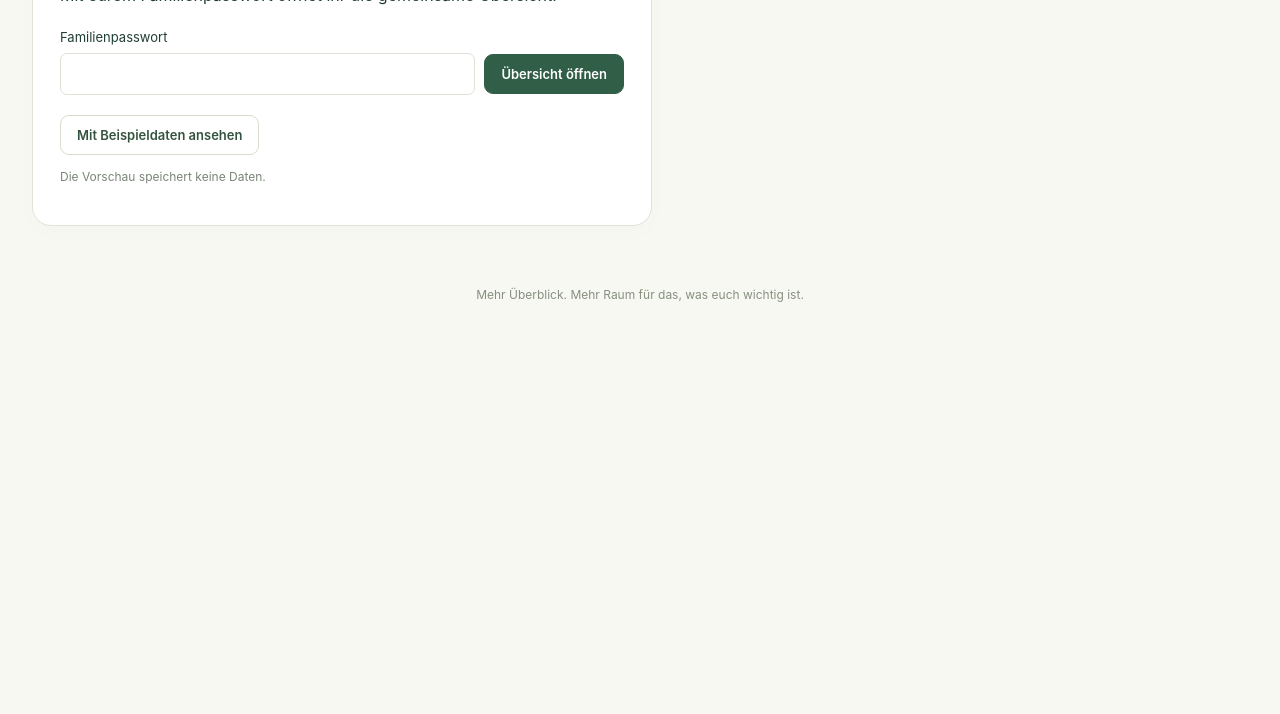
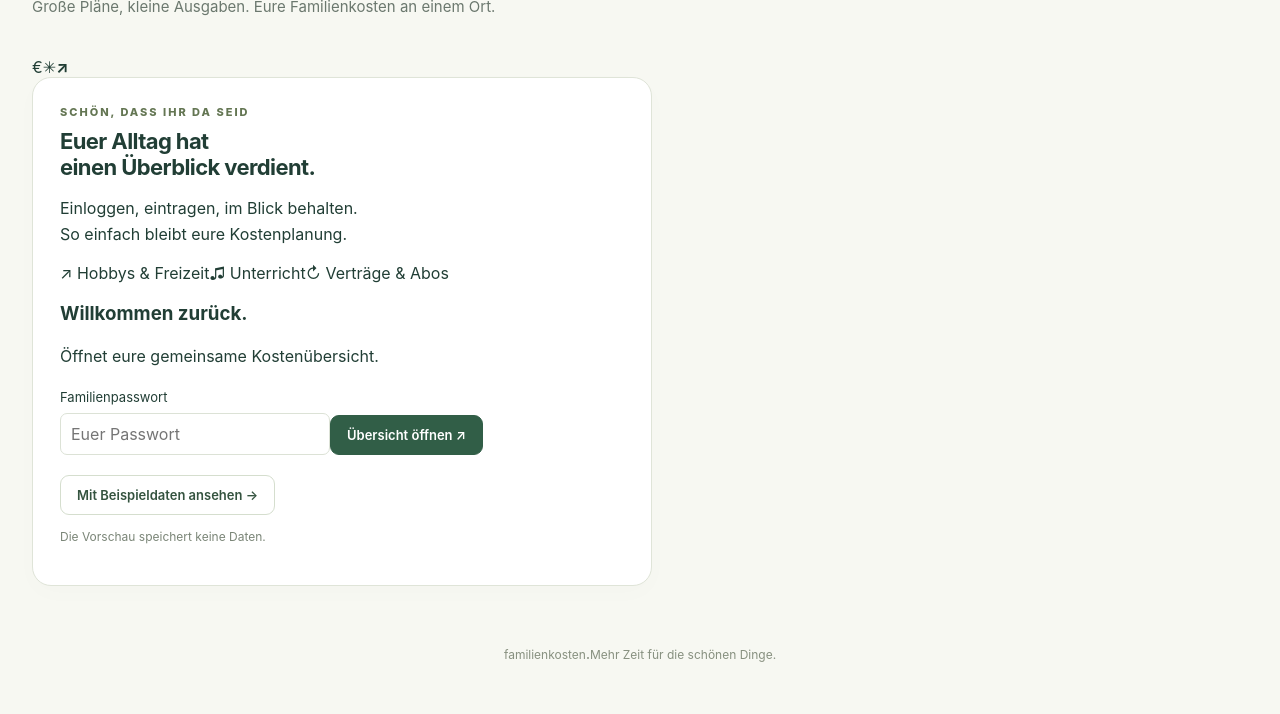
Before and after one commit to anonyymmfake-svg/familienkosten, a website: page public/index.html in a window 1280 px wide. Shown: the part 514-1228 px from the top of the page. Before the commit the page ends 868 px from the top, so only its background shows below. Drawn offline with Linux system fonts and the light colour scheme.

Commit message:
Refresh family budget design with color and live cost distribution

```diff
--- a/public/index.html
+++ b/public/index.html
@@ -1,8 +1,9 @@
 <!doctype html>
-<html lang="de"><head><meta charset="utf-8"><meta name="viewport" content="width=device-width, initial-scale=1"><title>Familienkosten · Alles im Blick</title><link rel="stylesheet" href="style.css"><script src="config.js" defer></script><script src="app.js" defer></script></head>
-<body><header><a href="./" class="brand"><span class="logo">f.</span> familienkosten</a><span>Gemeinsam planen. Klarer sehen.</span><button id="logout" hidden>Abmelden</button></header>
-<main><div class="eyebrow">EUER HAUSHALTSBUCH</div><h1>Kleine Hobbys.<br>Der ganze Überblick.</h1><p class="intro">Was kostet der Alltag? Sammelt eure monatlichen Ausgaben an einem Ort – für jede Person, ganz übersichtlich.</p>
-<section id="login" class="panel"><h2>Willkommen bei euch.</h2><p>Mit eurem Familienpasswort öffnet ihr die gemeinsame Übersicht.</p><form id="loginForm"><label for="password">Familienpasswort</label><div class="actions"><input id="password" type="password" autocomplete="current-password" required><button class="primary">Übersicht öffnen</button></div></form><button id="demo">Mit Beispieldaten ansehen</button><p class="muted">Die Vorschau speichert keine Daten.</p></section>
-<section id="workspace" hidden><div class="stats"><article><span>Monatliche Gesamtkosten</span><strong id="monthly">0,00 €</strong><small>Alle Personen zusammen</small></article><article><span>Auf ein Jahr gerechnet</span><strong id="yearly">0,00 €</strong><small>Bei gleichbleibenden Ausgaben</small></article><article class="green"><span>Eure Familie</span><strong id="count">0 Personen</strong><small>Ein Überblick für alle</small></article></div>
-<section class="panel"><div class="toolbar"><div><div class="eyebrow">MONATLICHE AUSGABEN</div><h2>Wer gibt wofür aus?</h2></div><div class="actions"><button id="addPerson">+ Person</button><button id="addRow" class="primary">+ Kostenart</button></div></div><p class="muted">Namen und Beträge direkt in der Tabelle bearbeiten. Alle Beträge in Euro pro Monat.</p><div class="table-wrap"><table id="budget"></table></div><div class="bottom"><span id="saveStatus">Noch keine Änderungen.</span><div class="actions"><button id="reload">Neu laden</button><button id="export">CSV exportieren</button><button id="save" class="primary">Änderungen speichern</button></div></div></section></section>
-<p id="message" role="status" aria-live="polite"></p><footer>Mehr Überblick. Mehr Raum für das, was euch wichtig ist.</footer></main></body></html>
+<html lang="de"><head><meta charset="utf-8"><meta name="viewport" content="width=device-width, initial-scale=1"><title>Familienkosten · Alles im Blick</title><link rel="stylesheet" href="style.css?v=2"><script src="config.js" defer></script><script src="app.js?v=2" defer></script></head>
+<body><header><a href="./" class="brand"><span class="logo">f.</span> familienkosten.</a><span>UNSER ALLTAG. UNSERE ZAHLEN.</span><button id="logout" hidden>Abmelden ↗</button></header>
+<aside class="sidebar"><div class="side-label">ZUHAUSE</div><a class="nav-active" href="#workspace"><span>▦</span> Kostenübersicht <b>01</b></a><div class="side-note"><span aria-hidden="true">✳</span><h3>Platz für<br>Lieblingsdinge.</h3><p>Vom Sportverein bis zum Klavierunterricht: Hier kommt alles zusammen.</p><div class="note-tags"><span>Hobbys</span><span>Alltag</span><span>Familie</span></div></div><div class="side-bottom">● Für euren Familienalltag</div></aside>
+<main><div class="page-top"><div class="eyebrow">FAMILIE / FINANZEN</div><span class="period">↻ &nbsp; Monatliche Kosten</span></div><div class="page-heading"><div><h1>Alles, was bei euch anfällt<span>.</span></h1><p class="intro">Große Pläne, kleine Ausgaben. Eure Familienkosten an einem Ort.</p></div><div class="heading-art" aria-hidden="true"><span>€</span><i>✳</i><b>↗</b></div></div>
+<section id="login" class="panel"><div class="login-copy"><div class="eyebrow">SCHÖN, DASS IHR DA SEID</div><h2>Euer Alltag hat<br>einen Überblick verdient.</h2><p>Einloggen, eintragen, im Blick behalten.<br>So einfach bleibt eure Kostenplanung.</p><div class="login-chips"><span>↗ Hobbys & Freizeit</span><span>♫ Unterricht</span><span>↻ Verträge & Abos</span></div></div><div class="login-form"><h3>Willkommen zurück.</h3><p>Öffnet eure gemeinsame Kostenübersicht.</p><form id="loginForm"><label for="password">Familienpasswort</label><input id="password" type="password" autocomplete="current-password" required placeholder="Euer Passwort"><button class="primary">Übersicht öffnen <span>↗</span></button></form><button id="demo">Mit Beispieldaten ansehen →</button><p class="muted">Die Vorschau speichert keine Daten.</p></div></section>
+<section id="workspace" hidden><div class="stats"><article><span>Monatliche Gesamtkosten</span><strong id="monthly">0,00 €</strong><small>Alle Personen zusammen</small></article><article><span>Auf ein Jahr gerechnet</span><strong id="yearly">0,00 €</strong><small>Bei gleichbleibenden Ausgaben</small></article><article><span>Eure Familie</span><strong id="count">0 Personen</strong><small>Ein Überblick für alle</small></article></div>
+<section class="panel"><div class="toolbar"><div><div class="eyebrow">DIE DETAILS</div><h2>Wer gibt wofür aus?</h2></div><div class="actions"><button id="addPerson">+ Person</button><button id="addRow" class="primary">+ Kostenart</button></div></div><p class="muted table-hint">Direkt in der Tabelle bearbeiten · Alle Beträge in € pro Monat</p><div class="table-wrap"><table id="budget"></table></div><div class="bottom"><span id="saveStatus">Noch keine Änderungen.</span><div class="actions"><button id="reload">↻ Neu laden</button><button id="export">↓ CSV exportieren</button><button id="save" class="primary">Änderungen speichern</button></div></div></section><section class="distribution"><div><div class="eyebrow">AUF EINEN BLICK</div><h2>So verteilt es sich.</h2><p>Der Anteil jeder Person am Monatsbudget.</p></div><div id="allocation" aria-live="polite"></div></section></section>
+<p id="message" role="status" aria-live="polite"></p><footer><span>familienkosten<b>.</b></span><span>Mehr Zeit für die schönen Dinge.</span></footer></main></body></html>
```
